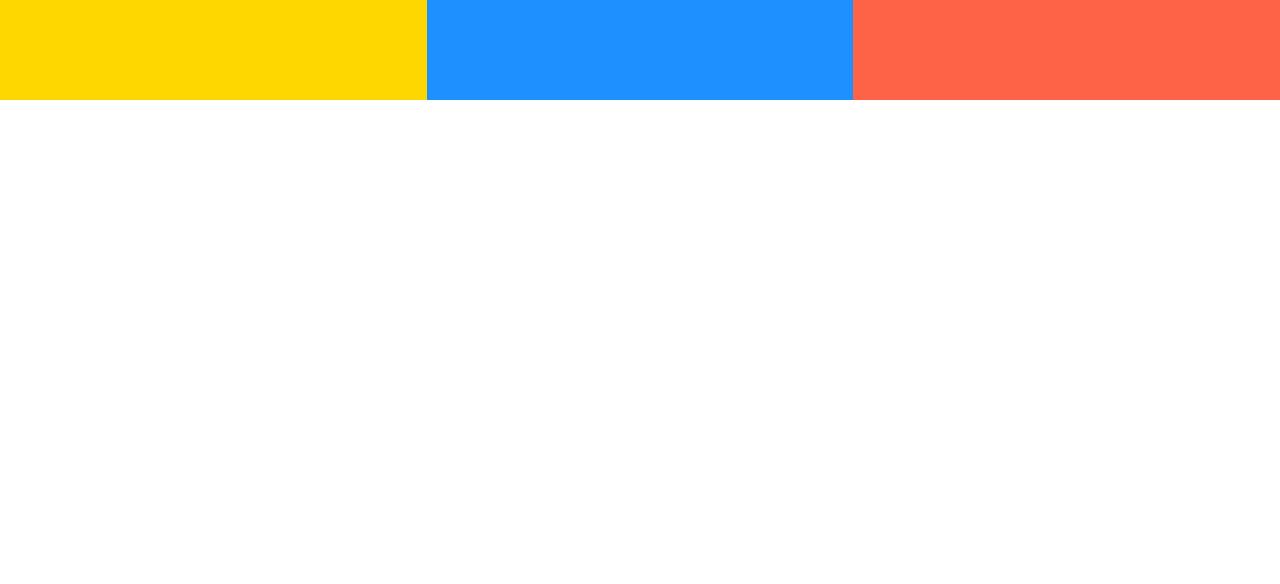
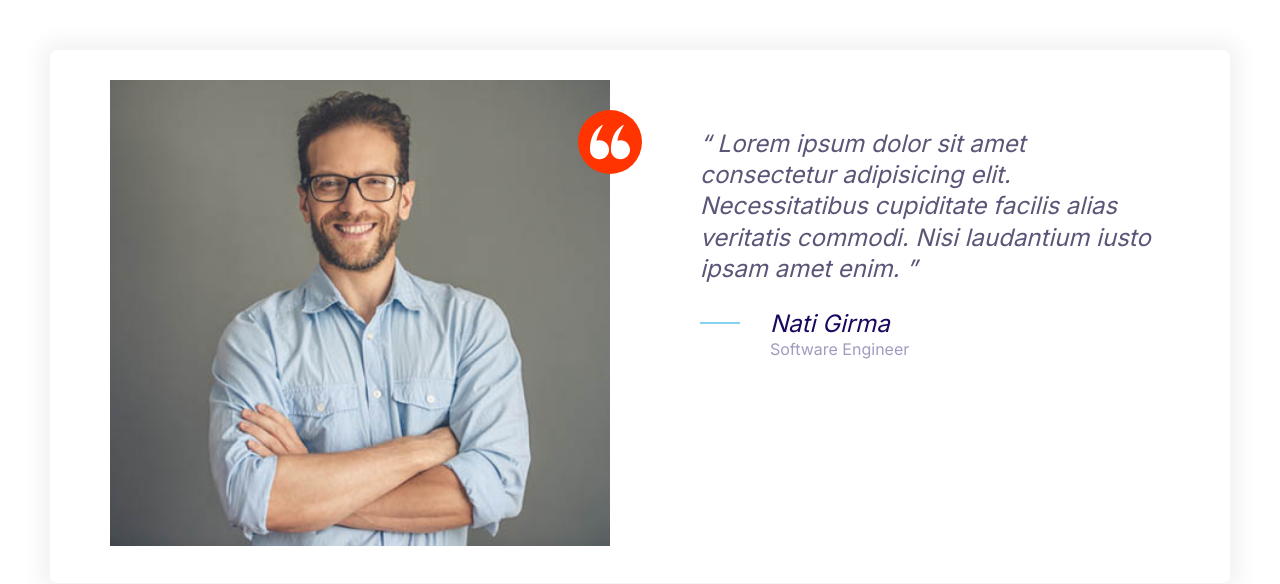
Before and after one commit to NatiGirma/Moshified, a plain HTML site: page index.html in a window 1280 px wide. Drawn offline with Linux system fonts and the light colour scheme.

Commit message:
testimonial component created

```diff
--- a/CSS/style.css
+++ b/CSS/style.css
@@ -164,9 +164,15 @@ a {
     width: 40px;
     height: 40px;
 }
-
+.icon--small{
+    width: 30px;
+    height: 30px;
+}
 .icon--primary {
     fill: var(--color-primary);
+}
+.icon--white{
+    fill: #fff ;
 }
 
 .icon-container {
@@ -177,6 +183,9 @@ a {
     display: inline-flex;
     justify-content: center;
     align-items: center;
+}
+.icon-container--accent{
+    background-color: var(--color-accent);
 }
 
 /* Button */
@@ -439,3 +448,34 @@ a {
     }
 
 }
+
+/* Testimonial */
+.testimonial {
+    padding: 3rem;
+  }
+
+  .testimonial__image {
+    position: relative;
+    margin: 0 3rem;
+  }
+
+  .testimonial__image > img {
+    width: 100%;
+  }
+
+  .testimonial__image > .icon-container {
+    position: absolute;
+    top: 3rem;
+    right: -32px;
+  }
+
+  @media screen and (min-width: 768px) {
+    .testimonial .quote,
+    .testimonial .quote__author{
+        font-size: 2.4rem;
+    }
+
+    .testimonial .quote{
+        margin-left: 6rem;
+    }
+  }
--- a/index.html
+++ b/index.html
@@ -14,11 +14,38 @@
     <link rel="stylesheet" href="CSS/normalize.css" />
     <link rel="stylesheet" href="CSS/style.css  " />
   </head>
-  <body>
-    <div class="grid grid--1x2 grid--1x3">
-      <div style="height: 100px; background: gold"></div>
-      <div style="height: 100px; background: dodgerblue"></div>
-      <div style="height: 100px; background: tomato"></div>
+  <body style="padding: 5rem">
+    <div class="card testimonial">
+      <div class="grid grid--1x2">
+        <div class="testimonial__image">
+          <img src="Images/testimonial.jpg" alt="A happy smiling cuctomer" />
+          <span class="icon-container icon-container--accent icon--small">
+            <svg class="icon icon--white">
+              <use xlink:href="Images/sprite.svg#quotes"></use>
+            </svg>
+          </span>
+        </div>
+        <blockquote class="quote">
+          <p class="quote__text">
+            Lorem ipsum dolor sit amet consectetur adipisicing elit.
+            Necessitatibus cupiditate facilis alias veritatis commodi. Nisi
+            laudantium iusto ipsam amet enim.
+          </p>
+          <footer>
+            <div class="media">
+              <div class="media__image">
+                <svg class="icon icon--primary quote__line">
+                  <use xlink:href="Images/sprite.svg#line "></use>
+                </svg>
+              </div>
+              <div class="media__body">
+                <h3 class="media__title quote__author">Nati Girma</h3>
+                <p class="quote__organization">Software Engineer</p>
+              </div>
+            </div>
+          </footer>
+        </blockquote>
+      </div>
     </div>
   </body>
 </html>
```
Also changed, not shown: components/testimonial.html (added, +32 -0 lines), Images/testimonial.jpg (added).
